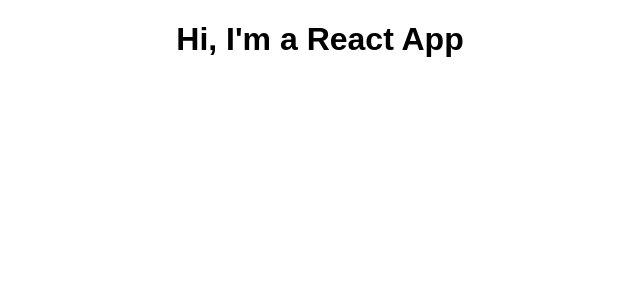
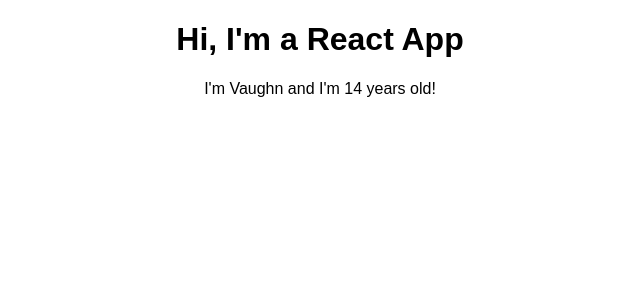
Before and after one commit to vwalker04/react-complete-guide, a React (Create React App) app: page / in a window 1280 px wide. Shown: the top 300 px of the page, without its empty margins (320-960 px from the left). Built offline with nearby package versions, Linux system fonts and the light colour scheme.

Commit message:
WIP - Need to fill in up to lesson 38

```diff
--- a/src/App.js
+++ b/src/App.js
@@ -1,15 +1,17 @@
 import React, { Component } from 'react';
 import './App.css';
+import Person from './Person/Person'
 
 class App extends Component {
 
   render() {
-    // return (
-    //   <div className="App">
-    //     <h1>Hi, I'm a React App</h1>
-    //   </div>
-    // );
-    return React.createElement('div', {className: 'App'}, React.createElement('h1', null, 'Hi, I\'m a React App'));
+    return (
+      <div className="App">
+        <h1>Hi, I'm a React App</h1>
+        <Person name={"Vaughn"} age={Math.floor(Math.random() * 100)}><p>hey</p></Person>
+      </div>
+    );
+    // return React.createElement('div', {className: 'App'}, React.createElement('h1', null, 'Hi, I\'m a React App'));
   }
 }
 
--- /dev/null
+++ b/src/Person/Person.js
@@ -0,0 +1,12 @@
+import React from 'react';
+
+const person = (props) => {
+    return (
+        <div>
+            <p>I'm {props.name} and I'm {props.age} years old!</p>
+            <p>{console.log('children: ', props.children)}</p>
+        </div>
+    )
+}
+
+export default person;
```
